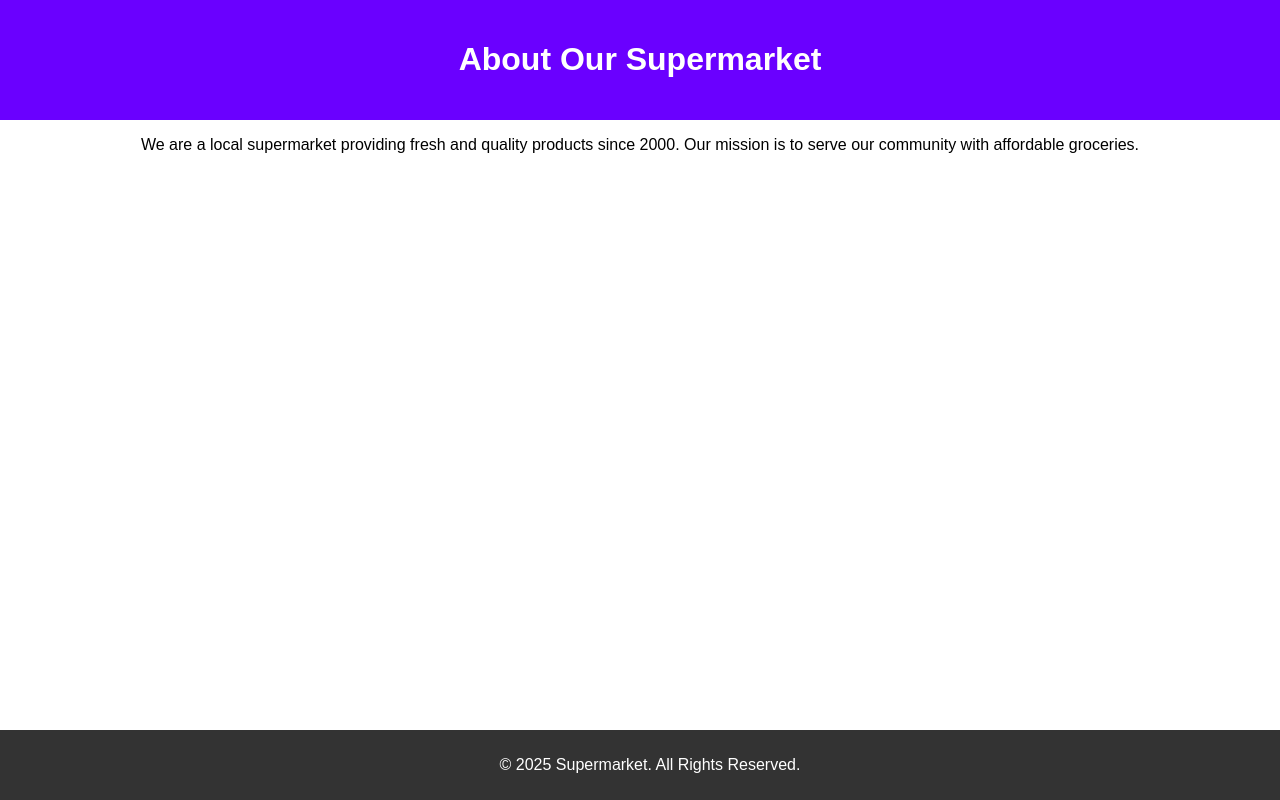
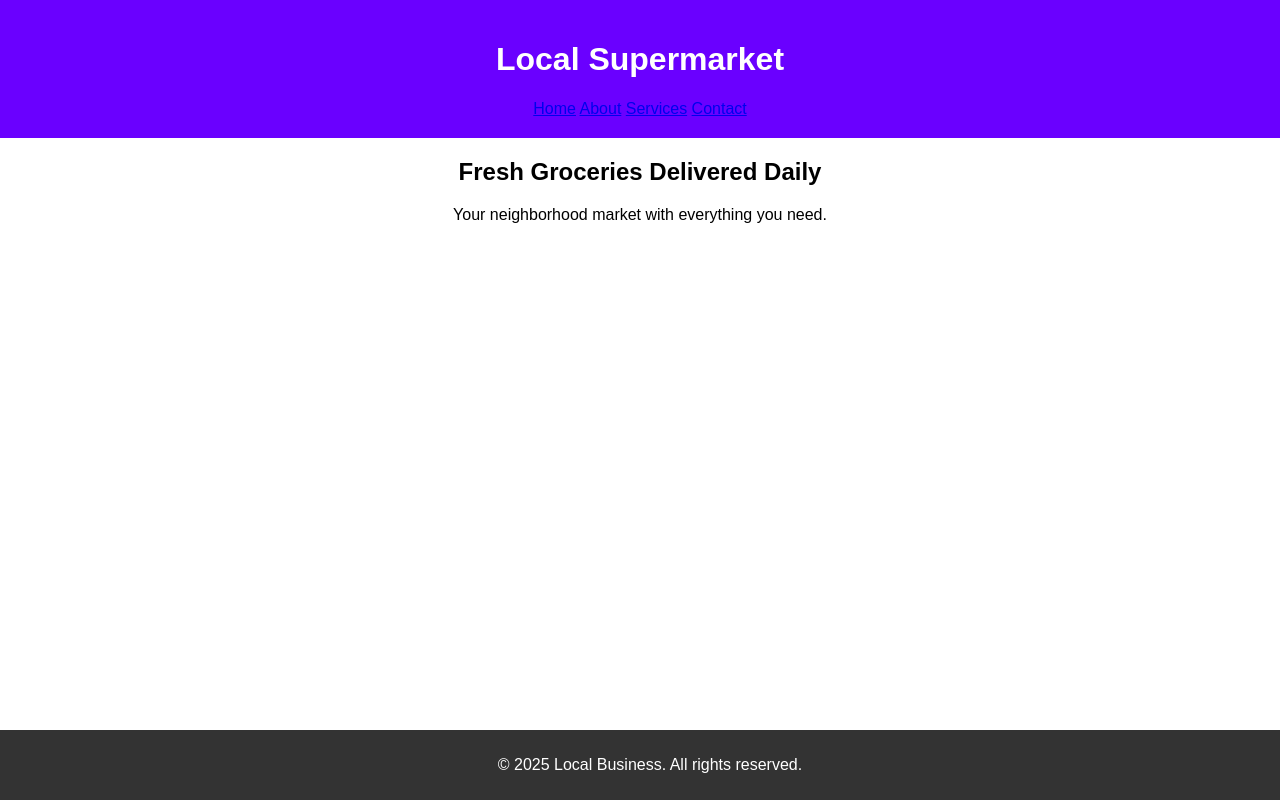
Before and after one commit to divya94497/Local-Business-website, a plain HTML site: page about.html in a window 1280 px wide. Drawn offline with Linux system fonts and the light colour scheme.

Commit message:
Update about.html

```diff
--- a/about.html
+++ b/about.html
@@ -2,21 +2,27 @@
 <html lang="en">
 <head>
   <meta charset="UTF-8">
-    <meta name="viewport" content="width=device-width, initial-scale=1.0">
-    <title>Supermarket - About Us</title>
+  <title>Local Business - Home</title>
   <link rel="stylesheet" href="style.css">
 </head>
 <body>
   <header>
-        <h1>About Our Supermarket</h1>
+    <h1>Local Supermarket</h1>
+    <nav>
+      <a href="index.html">Home</a>
+      <a href="about.html">About</a>
+      <a href="services.html">Services</a>
+      <a href="contact.html">Contact</a>
+    </nav>
   </header>
 
-    <section>
-        <p>We are a local supermarket providing fresh and quality products since 2000. Our mission is to serve our community with affordable groceries.</p>
+  <section class="hero">
+    <h2>Fresh Groceries Delivered Daily</h2>
+    <p>Your neighborhood market with everything you need.</p>
   </section>
 
-    <footer>
-        <p>&copy; 2025 Supermarket. All Rights Reserved.</p>
+  <footer class="footer">
+    <p>&copy; 2025 Local Business. All rights reserved.</p>
   </footer>
 </body>
 </html>
```
Lines whose indentation alone changed are shown as unchanged.
